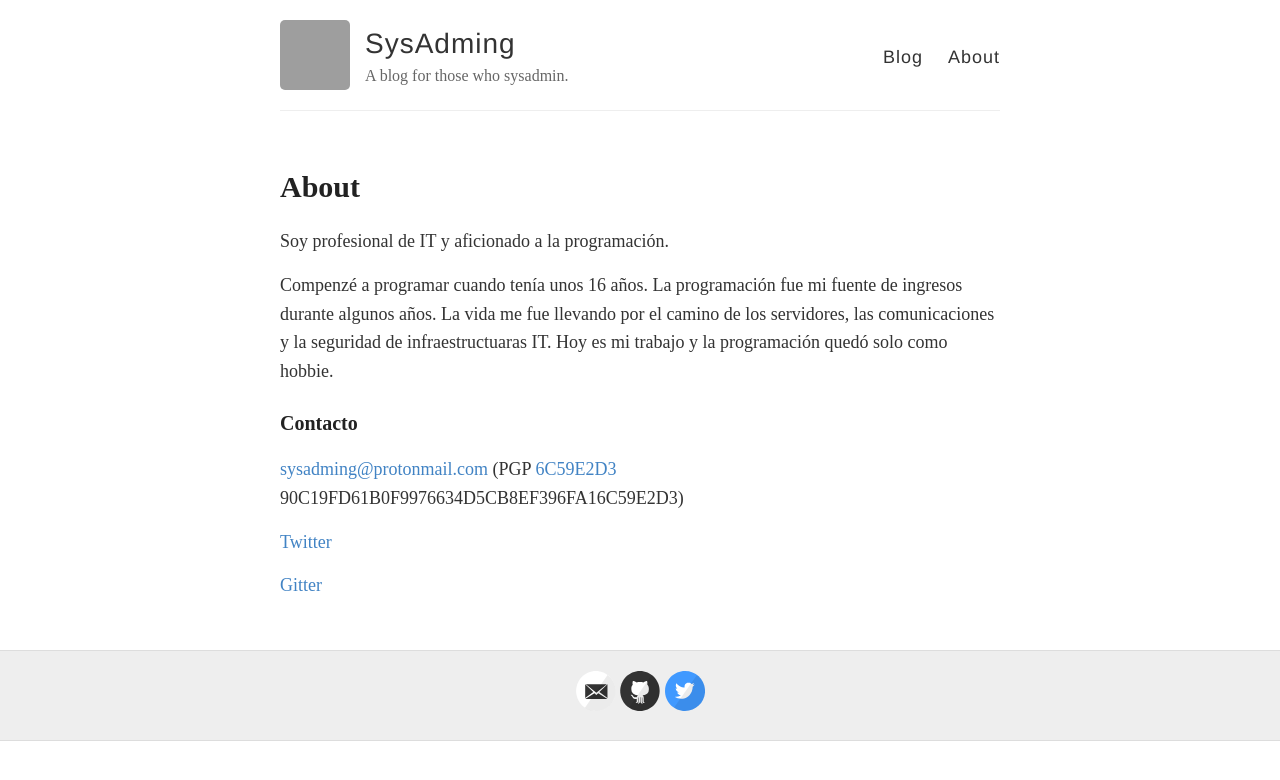
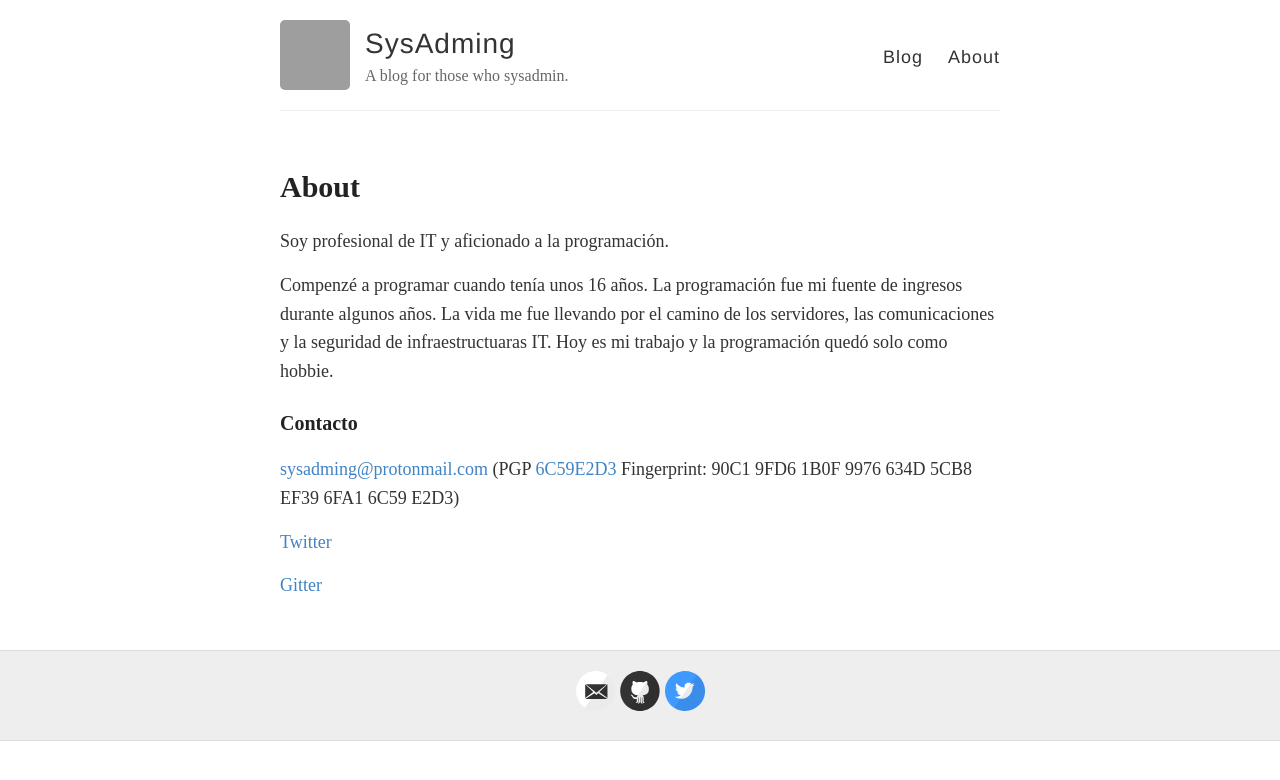
Before and after one commit to sysadming/sysadming.github.io, a Jekyll site: the page built from about.md, in a window 1280 px wide. Shown: the top 780 px of the page. Built offline with Jekyll 4.4.1, drawn with Linux system fonts in a browser that asks for light colours; grey boxes are pictures that could not be loaded.

Commit message:
Update about.md

```diff
--- a/about.md
+++ b/about.md
@@ -14,8 +14,8 @@ Hoy es mi trabajo y la programación quedó solo como hobbie.
 
 [sysadming@protonmail.com](mailto:sysadming@protonmail.com)
 (PGP [6C59E2D3](http://pgp.mit.edu/pks/lookup?op=get&search=0xEF396FA16C59E2D3)
-90C19FD61B0F9976634D5CB8EF396FA16C59E2D3)
+Fingerprint: 90C1 9FD6 1B0F 9976 634D 5CB8 EF39 6FA1 6C59 E2D3)
 
-[Twitter](https://twitter.com/skkugga)
+[Twitter](https://twitter.com/sysadming)
 
 [Gitter](https://gitter.im/sysadming/Lobby)
```
